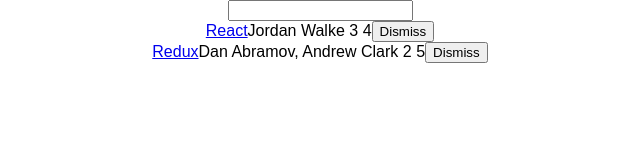
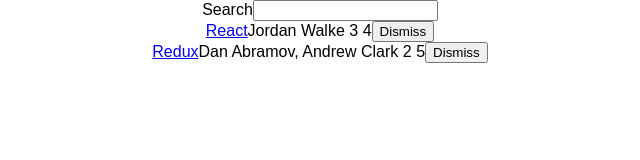
Before and after one commit to kartik2406/hackernews, a React (Create React App) app: page / in a window 1280 px wide. Shown: the top 160 px of the page, without its empty margins (320-960 px from the left). Built offline with nearby package versions, Linux system fonts and the light colour scheme.

Commit message:
Reusable components

```diff
--- a/src/App.js
+++ b/src/App.js
@@ -21,42 +21,65 @@
   }
 ];
 
-const isSearched = searchText => item => item.title.toLowerCase().includes(searchText.toLowerCase())
+const isSearched = searchText => item =>
+  item.title.toLowerCase().includes(searchText.toLowerCase());
 
 class App extends Component {
-  constructor(props){
+  constructor(props) {
     super(props);
-    console.log(this.props)
+    console.log(this.props);
     this.state = {
       list: TECH_LIST,
-      searchText: ''
-    }
+      searchText: ""
+    };
 
     this.onDismiss = this.onDismiss.bind(this);
     this.onSearchChange = this.onSearchChange.bind(this);
   }
-  onDismiss(id){
+  onDismiss(id) {
     let isNotId = item => item.objectID != id;
     let updatedList = this.state.list.filter(isNotId);
     this.setState({
       list: updatedList
-    })
-
+    });
   }
-  onSearchChange(event){
+  onSearchChange(event) {
     this.setState({
       searchText: event.target.value
-    })
+    });
   }
   render() {
     console.log("hello app");
-    const {list, searchText} = this.state;
+    const { list, searchText } = this.state;
     return (
       <div className="App">
+        <Search value={searchText} onChange={this.onSearchChange}>
+          Search
+        </Search>
+        <Table list={list} pattern={searchText} onDismiss={this.onDismiss} />
+      </div>
+    );
+  }
+}
+
+class Search extends Component {
+  render() {
+    const { value, onChange, children } = this.props;
+    return (
       <form>
-        <input type="text" onChange={this.onSearchChange} value={searchText}/>
+        {children}
+        <input type="text" onChange={onChange} value={value} />
       </form>
-        {list.filter(isSearched(searchText)).map(item => {
+    );
+  }
+}
+
+class Table extends Component {
+  render() {
+    const { list, pattern, onDismiss } = this.props;
+    return (
+      <div>
+        {list.filter(isSearched(pattern)).map(item => {
           return (
             <div key={item.objectID}>
               <span>
@@ -65,7 +88,7 @@
               <span>{item.author}</span>
               <span> {item.num_comments} </span>
               <span> {item.points}</span>
-              <button type="button" onClick={ () => this.onDismiss(item.objectID)}>Dismiss</button>
+              <Button onClick={() => onDismiss(item.objectID)}  >Dismiss</Button>
             </div>
           );
         })}
@@ -74,4 +97,14 @@
   }
 }
 
+class Button extends Component {
+  render() {
+    const {onClick, className = 'btn', children} = this.props;
+    return (
+      <button type="button" onClick={onClick} className={className}>
+        {children}
+      </button>
+    );
+  }
+}
 export default App;
```
